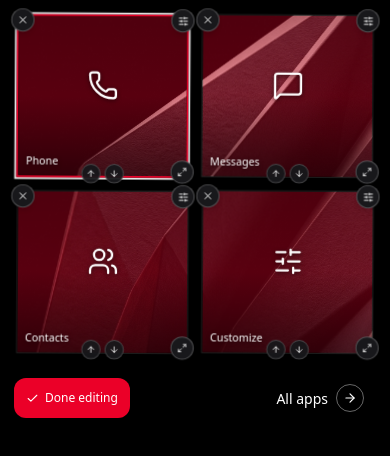
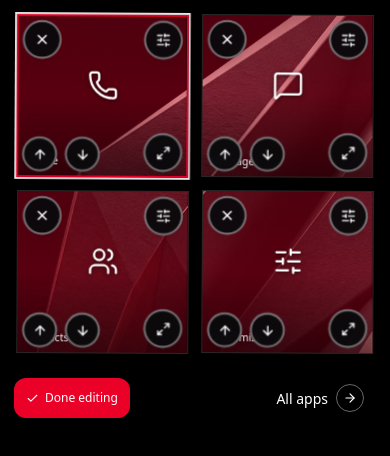
Before and after one commit to gargshi/WindowsLauncher, a React (Vite) app: page / in a window 390 px wide. Both pictures are taken after a click on the button "Edit tiles". Shown: the top 456 px of the page. Built offline with nearby package versions, Linux system fonts and the light colour scheme.

Commit message:
feat(ui): refine LiveTile interaction buttons
Update unpin and customize buttons with improved visual styling, responsive sizing for different tile types, and added active scaling animations.

```diff
--- a/src/components/LiveTile.tsx
+++ b/src/components/LiveTile.tsx
@@ -388,9 +388,11 @@ export const LiveTile: React.FC<LiveTileProps> = ({
               e.stopPropagation();
               onUnpinTile(tile.id);
             }}
-            className="pointer-events-auto absolute -top-1.5 -left-1.5 w-6 h-6 rounded-full bg-zinc-900 text-white border border-white/25 shadow-md flex items-center justify-center hover:bg-rose-600 transition-colors"
+            className={`pointer-events-auto absolute rounded-full bg-zinc-950/95 text-white border-2 border-white/45 shadow-lg backdrop-blur-sm flex items-center justify-center hover:bg-rose-600 active:scale-90 transition-all ${
+              isSmall ? '-top-1.5 -left-1.5 w-8 h-8' : 'top-1.5 left-1.5 w-10 h-10'
+            }`}
           >
-            <X size={12} />
+            <X size={isSmall ? 14 : 16} strokeWidth={2.4} />
           </button>
 
           <button
@@ -400,12 +402,18 @@ export const LiveTile: React.FC<LiveTileProps> = ({
               e.stopPropagation();
               onInspectTile(tile.id);
             }}
-            className="pointer-events-auto absolute -top-1.5 -right-1.5 w-6 h-6 rounded-full bg-zinc-900 text-white border border-white/25 shadow-md flex items-center justify-center hover:bg-zinc-700 transition-colors"
+            className={`pointer-events-auto absolute rounded-full bg-zinc-950/95 text-white border-2 border-white/45 shadow-lg backdrop-blur-sm flex items-center justify-center hover:bg-zinc-800 active:scale-90 transition-all ${
+              isSmall ? '-top-1.5 -right-1.5 w-8 h-8' : 'top-1.5 right-1.5 w-10 h-10'
+            }`}
           >
-            <SlidersHorizontal size={11} />
+            <SlidersHorizontal size={isSmall ? 14 : 16} strokeWidth={2.2} />
           </button>
 
-          <div className="pointer-events-auto absolute -bottom-1.5 left-1/2 -translate-x-1/2 flex items-center gap-1">
+          <div
+            className={`pointer-events-auto absolute flex items-center ${
+              isSmall ? '-bottom-1.5 -left-1.5 gap-1' : 'bottom-1.5 left-1.5 gap-2'
+            }`}
+          >
             <button
               type="button"
               aria-label={`Move ${effectiveLabel} earlier`}
@@ -413,9 +421,11 @@ export const LiveTile: React.FC<LiveTileProps> = ({
                 e.stopPropagation();
                 onMoveTile(tile.id, -1);
               }}
-              className="w-5 h-5 rounded-full bg-zinc-900/95 text-white border border-white/20 flex items-center justify-center hover:bg-zinc-700"
+              className={`rounded-full bg-zinc-950/95 text-white border-2 border-white/45 shadow-lg backdrop-blur-sm flex items-center justify-center hover:bg-zinc-800 active:scale-90 transition-all ${
+                isSmall ? 'w-7 h-7' : 'w-9 h-9'
+              }`}
             >
-              <ArrowUp size={10} />
+              <ArrowUp size={isSmall ? 13 : 15} strokeWidth={2.3} />
             </button>
             <button
               type="button"
@@ -424,9 +434,11 @@ export const LiveTile: React.FC<LiveTileProps> = ({
                 e.stopPropagation();
                 onMoveTile(tile.id, 1);
               }}
-              className="w-5 h-5 rounded-full bg-zinc-900/95 text-white border border-white/20 flex items-center justify-center hover:bg-zinc-700"
+              className={`rounded-full bg-zinc-950/95 text-white border-2 border-white/45 shadow-lg backdrop-blur-sm flex items-center justify-center hover:bg-zinc-800 active:scale-90 transition-all ${
+                isSmall ? 'w-7 h-7' : 'w-9 h-9'
+              }`}
             >
-              <ArrowDown size={10} />
+              <ArrowDown size={isSmall ? 13 : 15} strokeWidth={2.3} />
             </button>
           </div>
 
@@ -437,9 +449,11 @@ export const LiveTile: React.FC<LiveTileProps> = ({
               e.stopPropagation();
               onCycleSize(tile.id);
             }}
-            className="pointer-events-auto absolute -bottom-1.5 -right-1.5 w-6 h-6 rounded-full bg-zinc-900 text-white border border-white/25 shadow-md flex items-center justify-center hover:bg-zinc-700 transition-colors"
+            className={`pointer-events-auto absolute rounded-full bg-zinc-950/95 text-white border-2 border-white/45 shadow-lg backdrop-blur-sm flex items-center justify-center hover:bg-zinc-800 active:scale-90 transition-all ${
+              isSmall ? '-bottom-1.5 -right-1.5 w-8 h-8' : 'bottom-1.5 right-1.5 w-10 h-10'
+            }`}
           >
-            <Maximize2 size={10} />
+            <Maximize2 size={isSmall ? 13 : 15} strokeWidth={2.2} />
           </button>
         </div>
       )}
```
